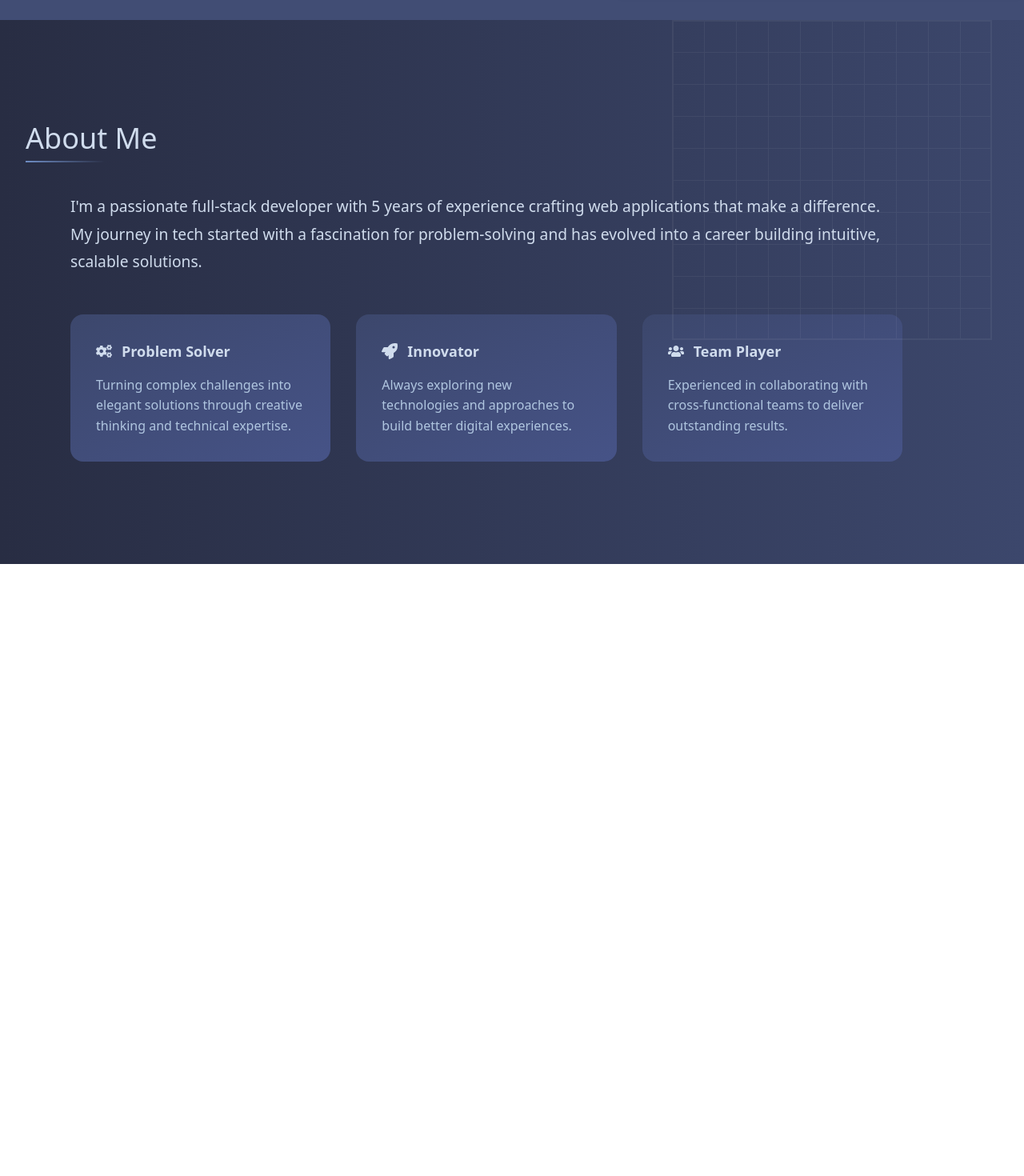
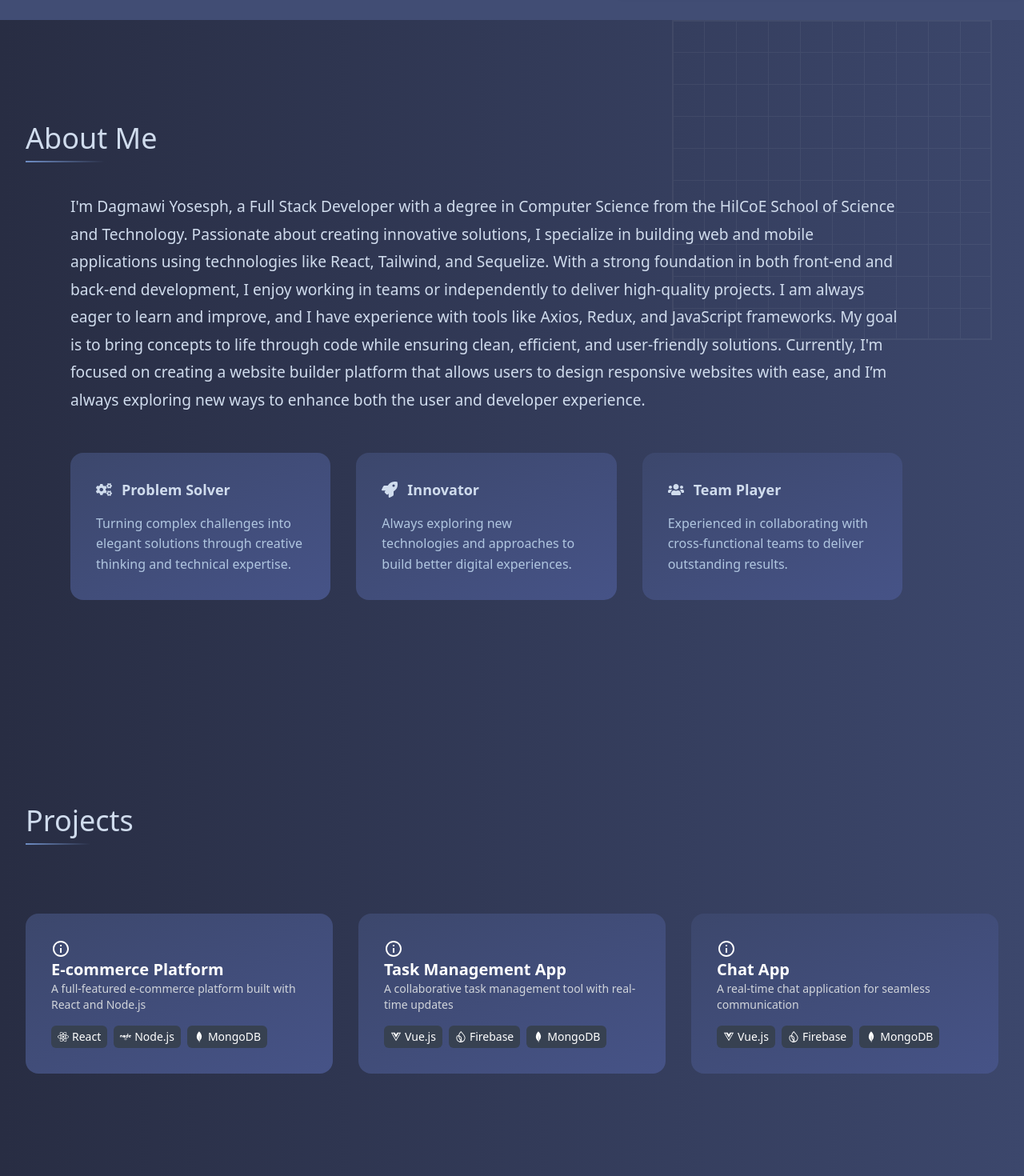
Before and after one commit to dagijosi/newPortfolio, a React (Vite) app: page / in a window 1280 px wide. Shown: the part 689-2159 px from the top of the page at 80% size. Before the commit the page ends 1394 px from the top, so only its background shows below. Built offline with nearby package versions, Linux system fonts and the light colour scheme.

Commit message:
Add Projects component to App and update About section content

```diff
--- a/src/App.tsx
+++ b/src/App.tsx
@@ -2,6 +2,7 @@ import "./App.css";
 import About from "./components/About";
 import Home from "./components/Home";
 import Navbars from "./components/Navbars";
+import Projects from "./components/Projects";
 
 function App() {
   return (
@@ -9,6 +10,7 @@ function App() {
       <Navbars />
       <Home />
       <About/>
+      <Projects/>
     </div>
   );
 }
--- a/src/components/About.tsx
+++ b/src/components/About.tsx
@@ -1,29 +1,29 @@
-import { FaCogs, FaRocket, FaUsers } from 'react-icons/fa';
+import { FaCogs, FaRocket, FaUsers } from "react-icons/fa";
 
 const About = () => {
   const features = [
     {
       icon: <FaCogs className="mr-3 text-xl" />,
-      title: 'Problem Solver',
+      title: "Problem Solver",
       description:
-        'Turning complex challenges into elegant solutions through creative thinking and technical expertise.',
+        "Turning complex challenges into elegant solutions through creative thinking and technical expertise.",
     },
     {
       icon: <FaRocket className="mr-3 text-xl" />,
-      title: 'Innovator',
+      title: "Innovator",
       description:
-        'Always exploring new technologies and approaches to build better digital experiences.',
+        "Always exploring new technologies and approaches to build better digital experiences.",
     },
     {
       icon: <FaUsers className="mr-3 text-xl" />,
-      title: 'Team Player',
+      title: "Team Player",
       description:
-        'Experienced in collaborating with cross-functional teams to deliver outstanding results.',
+        "Experienced in collaborating with cross-functional teams to deliver outstanding results.",
     },
   ];
 
   return (
-    <section className="max-w-[85rem] py-32 px-8 relative overflow-hidden mx-auto">
+    <section id="about" className="max-w-[85rem] py-32 px-8 relative overflow-hidden mx-auto">
       <h2 className="text-polo-200 text-4xl mb-12 relative inline-block">
         About Me
         <span className="absolute bottom-[-10px] left-0 w-3/5 h-0.5 bg-gradient-to-r from-polo-500 to-transparent"></span>
@@ -46,10 +46,19 @@ const About = () => {
       </svg>
       <div className="max-w-[65rem] mx-auto md:mx-14 ">
         <p className="text-[1.2rem] leading-[1.8] mb-[3rem] text-polo-200 text-pretty">
-          I'm a passionate full-stack developer with 5 years of experience
-          crafting web applications that make a difference. My journey in tech
-          started with a fascination for problem-solving and has evolved into a
-          career building intuitive, scalable solutions.
+          I'm Dagmawi Yosesph, a Full Stack Developer with a degree in Computer
+          Science from the HilCoE School of Science and Technology. Passionate
+          about creating innovative solutions, I specialize in building web and
+          mobile applications using technologies like React, Tailwind, and
+          Sequelize. With a strong foundation in both front-end and back-end
+          development, I enjoy working in teams or independently to deliver
+          high-quality projects. I am always eager to learn and improve, and I
+          have experience with tools like Axios, Redux, and JavaScript
+          frameworks. My goal is to bring concepts to life through code while
+          ensuring clean, efficient, and user-friendly solutions. Currently, I'm
+          focused on creating a website builder platform that allows users to
+          design responsive websites with ease, and I’m always exploring new
+          ways to enhance both the user and developer experience.
         </p>
         <div className="mt-12 grid grid-cols-1 md:grid-cols-3 gap-8">
           {features.map((feature, index) => (
--- a/src/components/Home.tsx
+++ b/src/components/Home.tsx
@@ -3,7 +3,7 @@ import { motion } from "framer-motion";
 
 const Home: React.FC = () => {
   return (
-    <div className="relative bg-gradient-to-r from-polo-950 to-polo-900 text-white flex flex-col md:flex-row justify-between items-center p-4 md:p-[2rem] gap-16 overflow-x-hidden">
+    <div id="home" className="relative bg-gradient-to-r from-polo-950 to-polo-900 text-white flex flex-col md:flex-row justify-between items-center p-4 md:p-[2rem] gap-16 overflow-x-hidden">
       {/* Left Section: Text */}
       <div className="max-w-2xl mx-auto text-left">
         <motion.h1
--- /dev/null
+++ b/src/components/Projects.tsx
@@ -0,0 +1,72 @@
+import { FaReact, FaNode, FaVuejs } from "react-icons/fa";
+import { SiMongodb, SiFirebase } from "react-icons/si";
+import { MdInfoOutline } from "react-icons/md";
+
+const skillIconMap: Record<string, JSX.Element> = {
+  React: <FaReact />,
+  "Node.js": <FaNode />,
+  "Vue.js": <FaVuejs />,
+  MongoDB: <SiMongodb />,
+  Firebase: <SiFirebase />,
+};
+
+const Projects = () => {
+  const projects = [
+    {
+      name: "E-commerce Platform",
+      description:
+        "A full-featured e-commerce platform built with React and Node.js",
+      skills: ["React", "Node.js", "MongoDB"],
+    },
+    {
+      name: "Task Management App",
+      description:
+        "A collaborative task management tool with real-time updates",
+      skills: ["Vue.js", "Firebase", "MongoDB"],
+    },
+    {
+      name: "Chat App",
+      description: "A real-time chat application for seamless communication",
+      skills: ["Vue.js", "Firebase", "MongoDB"],
+    },
+  ];
+
+  return (
+    <section
+      id="projects"
+      className="max-w-[85rem] py-32 px-8 relative overflow-hidden mx-auto"
+    >
+      <h2 className="text-polo-200 text-4xl mb-12 relative inline-block">
+        Projects
+        <span className="absolute bottom-[-10px] left-0 w-3/5 h-0.5 bg-gradient-to-r from-polo-500 to-transparent"></span>
+      </h2>
+      <div className="mt-12 grid grid-cols-1 md:grid-cols-3 gap-8">
+        {projects.map((project, index) => (
+          <div
+            className="bg-gradient-to-br from-polo-900 to-polo-800 p-[2rem] rounded-2xl text-white"
+            key={index}
+          >
+            <MdInfoOutline className="text-2xl" />
+            <h3 className="text-xl font-semibold">{project.name}</h3>
+
+            <p className="text-sm text-gray-300">{project.description}</p>
+            <div className="skills flex flex-wrap gap-2 mt-4">
+              {project.skills.map((skill, idx) => (
+                <span
+                  key={idx}
+                  className="skill-tag flex items-center bg-gray-700 text-white px-2 py-1 rounded-md text-sm gap-1"
+                >
+                  {skillIconMap[skill] || <MdInfoOutline />}{" "}
+                  {/* Fallback icon */}
+                  {skill}
+                </span>
+              ))}
+            </div>
+          </div>
+        ))}
+      </div>
+    </section>
+  );
+};
+
+export default Projects;
```
